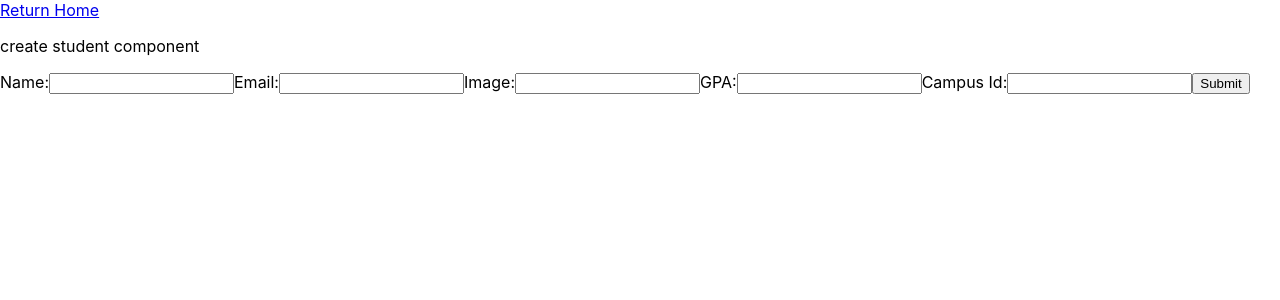
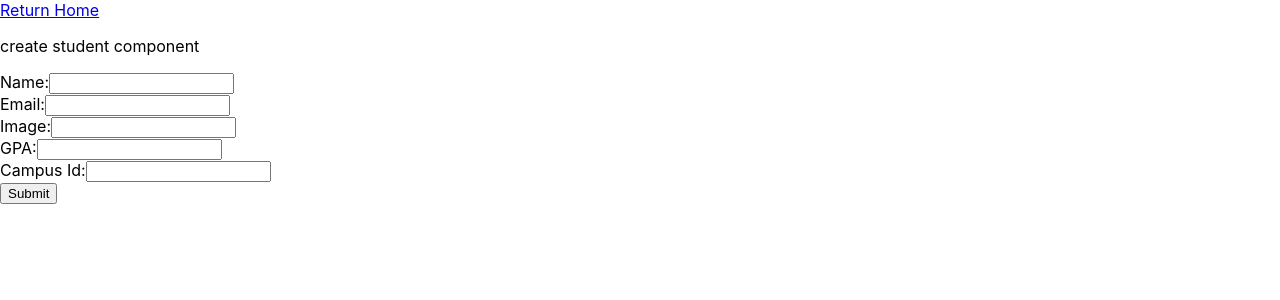
Before and after one commit to jahedev/student-manager, a React (Create React App) app: page /createStudent in a window 1280 px wide. Shown: the top 300 px of the page. Built offline with nearby package versions, Linux system fonts and the light colour scheme.

Commit message:
fix CampusId field

```diff
--- a/src/components/CreateStudent.js
+++ b/src/components/CreateStudent.js
@@ -12,9 +12,10 @@ class CreateStudent extends Component {
       email: "",
       image: "",
       gpa: null,
+      CampusId: null,
     },
     // Campus is optional, thus outside required fields obj of studentInfo
-    CampusId: null,
+    // CampusId: null,
   }
 
   handleChange = (e) => {
@@ -27,8 +28,9 @@ class CreateStudent extends Component {
   }
 
   handleSubmit = (e) => {
+    console.log("CAMPUS ID IN SUBMIT FUNCT:", this.state.CampusId)
     e.preventDefault()
-    const { studentname, email, image, gpa } = this.state.studentInfo
+    const { studentname, email, image, gpa, CampusId } = this.state.studentInfo
     if (!studentname && !email && !image && !gpa) {
       console.error(
         "Please enter a value for all required (*) fields: studentname, email, image, gpa"
@@ -36,14 +38,9 @@ class CreateStudent extends Component {
       return
     }
 
-    // if CampusId provided, append it to the student info object
-    if (this.state.CampusId) {
-      this.setState({
-        studentInfo: {
-          ...this.state.studentInfo,
-          CampusId: this.state.CampusId,
-        },
-      })
+    // remove object property because backend won't accept empty property
+    if (!CampusId) {
+      delete this.state.studentInfo.CampusId
     }
 
     setTimeout(() => {
@@ -58,6 +55,7 @@ class CreateStudent extends Component {
         <p>create student component</p>
 
         <form onSubmit={(e) => this.handleSubmit(e)}>
+          <div>
             <label>
               Name:
               <input
@@ -66,7 +64,9 @@ class CreateStudent extends Component {
                 onChange={(e) => this.handleChange(e)}
               />
             </label>
+          </div>
 
+          <div>
             <label>
               Email:
               <input
@@ -75,7 +75,9 @@ class CreateStudent extends Component {
                 onChange={(e) => this.handleChange(e)}
               />
             </label>
+          </div>
 
+          <div>
             <label>
               Image:
               <input
@@ -84,7 +86,9 @@ class CreateStudent extends Component {
                 onChange={(e) => this.handleChange(e)}
               />
             </label>
+          </div>
 
+          <div>
             <label>
               GPA:
               <input
@@ -94,7 +98,9 @@ class CreateStudent extends Component {
                 onChange={(e) => this.handleChange(e)}
               />
             </label>
+          </div>
 
+          <div>
             <label>
               Campus Id:
               <input
@@ -103,8 +109,11 @@ class CreateStudent extends Component {
                 onChange={(e) => this.handleChange(e)}
               />
             </label>
+          </div>
 
+          <div>
             <input type="submit" value="Submit" />
+          </div>
         </form>
       </div>
     )
```
Also changed, not shown: 1 other file (tests, documents, lock files or other folders). Lines whose indentation alone changed are shown as unchanged.
